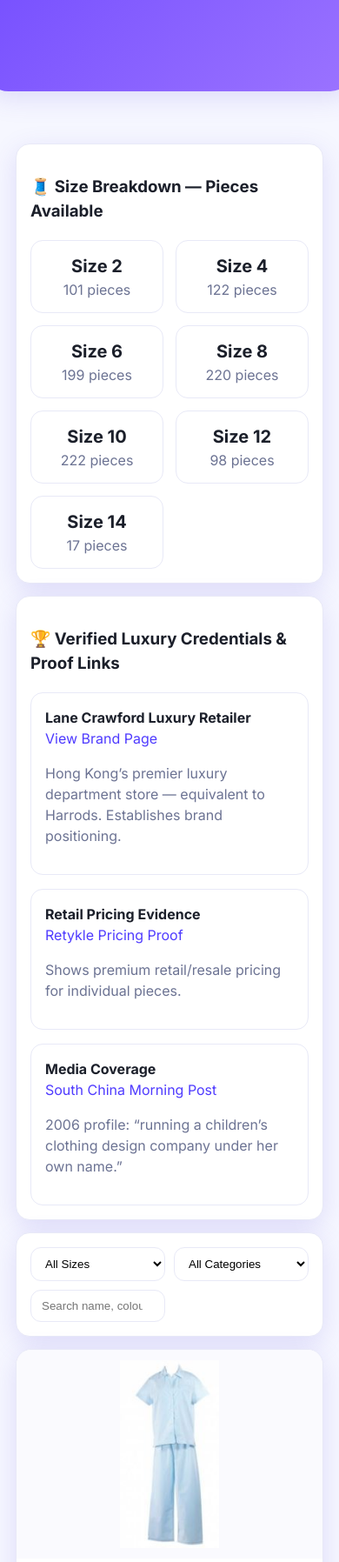
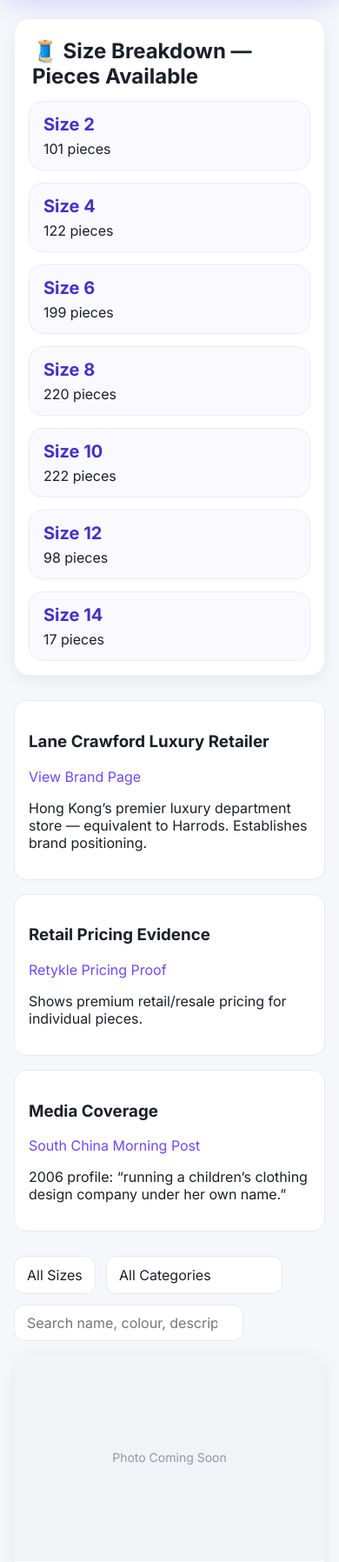
Before and after one commit to Anya916/marleen-molenaar-wholesale, a plain HTML site: page index.html in a window 390 px wide. Shown: the part 204-2000 px from the top of the page at 87% size. Drawn offline with Linux system fonts and the light colour scheme.

Commit message:
Update index.html

```diff
--- a/index.html
+++ b/index.html
@@ -2,293 +2,325 @@
 <html lang="en">
 <head>
 <meta charset="utf-8" />
-<meta name="viewport" content="width=device-width,initial-scale=1" />
+<meta name="viewport" content="width=device-width, initial-scale=1" />
 <title>Marleen Molenaar Collection — Wholesale Catalogue</title>
+<link rel="preconnect" href="https://fonts.googleapis.com">
 <link rel="preconnect" href="https://fonts.gstatic.com" crossorigin>
-<link href="https://fonts.googleapis.com/css2?family=Inter:wght@400;500;700;800&display=swap" rel="stylesheet">
+<link href="https://fonts.googleapis.com/css2?family=Inter:wght@400;500;600;700;800&display=swap" rel="stylesheet">
 <style>
   :root{
-    --bg:#f6f7ff; --card:#ffffff; --ink:#1b1f2a; --muted:#6c7393;
-    --brand1:#6a44ff; --brand2:#9b73ff; --chip:#eef0ff; --chip-ink:#3b3f57;
-    --ok:#0f6936; --border:#e8e9f7; --shadow:0 8px 30px rgba(88,64,214,.15);
+    --bg:#f6f7fb;
+    --card:#ffffff;
+    --ink:#1b1f29;
+    --sub:#5b6475;
+    --accent:#6e48ff;
+    --accent2:#a06bff;
+    --pill:#f0ecff;
+    --ok:#14a44d;
+    --muted:#e7e9f3;
   }
   *{box-sizing:border-box}
-  html,body{margin:0;background:var(--bg);color:var(--ink);font:16px/1.5 Inter,system-ui,-apple-system,Segoe UI,Roboto,Helvetica,Arial}
-  a{color:#4f3bff;text-decoration:none}
-  .wrap{max-width:1100px;margin:0 auto;padding:28px 18px 80px}
-  .hero{
-    color:#fff;margin:0 -18px 18px;border-radius:0 0 28px 28px;padding:46px 18px 28px;
-    background:linear-gradient(135deg,var(--brand1),var(--brand2));
-    box-shadow:var(--shadow)
+  html,body{margin:0;background:var(--bg);color:var(--ink);font-family:Inter,system-ui,-apple-system,Segoe UI,Roboto,Arial,sans-serif}
+  a{color:var(--accent);text-decoration:none}
+  header{
+    background:linear-gradient(135deg,var(--accent),var(--accent2));
+    color:#fff;padding:48px 20px 28px;border-bottom-left-radius:24px;border-bottom-right-radius:24px;
+    box-shadow:0 10px 30px rgba(114,84,255,.25);
   }
-  .hero h1{font-size:48px;line-height:1.02;margin:0 0 10px;font-weight:800;letter-spacing:-.5px}
-  .pill{display:inline-block;background:rgba(255,255,255,.18);backdrop-filter:blur(6px);padding:10px 16px;border-radius:999px;font-weight:600}
-  .panel{background:var(--card);border:1px solid var(--border);border-radius:16px;padding:16px;margin:14px 0;box-shadow:var(--shadow)}
-  .grid-6{display:grid;grid-template-columns:repeat(6,minmax(0,1fr));gap:14px}
-  @media (max-width:960px){.grid-6{grid-template-columns:repeat(3,1fr)}}
-  @media (max-width:620px){.grid-6{grid-template-columns:repeat(2,1fr)} .hero h1{font-size:36px}}
-  .sizeCard{background:#fff;border:1px solid var(--border);border-radius:14px;padding:14px;text-align:center}
-  .sizeCard b{display:block;font-size:20px}
-  .proof-grid{display:grid;grid-template-columns:repeat(3,minmax(0,1fr));gap:16px}
-  @media (max-width:940px){.proof-grid{grid-template-columns:1fr}}
-  .proof{padding:16px;border-radius:14px;border:1px solid var(--border);background:#fff}
-  .filters{display:grid;grid-template-columns:220px 220px 1fr;gap:10px;align-items:center}
-  @media (max-width:820px){.filters{grid-template-columns:1fr 1fr;grid-auto-rows:auto}}
-  select,input[type=search]{width:100%;padding:10px 12px;border:1px solid var(--border);border-radius:12px;background:#fff}
-  .cards{display:grid;grid-template-columns:repeat(3,minmax(0,1fr));gap:18px;margin-top:14px}
-  @media (max-width:1020px){.cards{grid-template-columns:repeat(2,1fr)}}
-  @media (max-width:650px){.cards{grid-template-columns:1fr}}
-  .card{background:#fff;border:1px solid var(--border);border-radius:18px;overflow:hidden;box-shadow:var(--shadow)}
-  .imgbox{background:#fafafe;height:240px;display:flex;align-items:center;justify-content:center}
-  .imgbox img{max-width:90%;max-height:90%;display:block}
-  .meta{padding:14px}
-  .meta h3{margin:0 0 6px;font-size:20px}
-  .muted{color:var(--muted)}
-  .chips{display:flex;flex-wrap:wrap;gap:8px;margin:10px 0}
-  .chip{background:var(--chip);color:var(--chip-ink);padding:6px 10px;border-radius:999px;font-weight:600;font-size:12px}
-  .row{display:flex;gap:10px;flex-wrap:wrap;margin-top:10px}
-  .kpi{background:#fff;border:1px dashed var(--border);padding:10px 12px;border-radius:10px}
-  .footer{margin-top:24px;display:flex;gap:24px;flex-wrap:wrap;align-items:flex-start}
-  .footPanel{flex:1;min-width:260px;padding:18px;border-radius:16px;background:#202433;color:#eaf0ff}
-  .footPanel h3{margin:0 0 10px;color:#aeb8ff}
-  .right{text-align:right}
+  .wrap{max-width:1080px;margin:0 auto;padding:0 16px}
+  h1{margin:0 0 10px;font-size:clamp(28px,5vw,56px);line-height:1.02;font-weight:800;letter-spacing:-.5px}
+  .tag{
+    display:inline-block;margin-top:14px;background:rgba(255,255,255,.18);backdrop-filter: blur(6px);
+    padding:10px 16px;border-radius:999px;font-weight:600
+  }
+  .section{margin:28px 0}
+  .panel{
+    background:var(--card);border-radius:18px;padding:16px;border:1px solid #eef0f6;
+    box-shadow:0 6px 18px rgba(10,14,40,.06)
+  }
+  .size-grid{display:grid;grid-template-columns:repeat(auto-fit,minmax(180px,1fr));gap:14px}
+  .tile{
+    background:#faf9ff;border:1px solid #ece8ff;border-radius:16px;padding:14px 16px
+  }
+  .tile b{display:block;font-size:20px;margin-bottom:6px;color:#4530c7}
+  .proofs{display:grid;grid-template-columns:repeat(auto-fit,minmax(260px,1fr));gap:16px}
+  .proof-card{border:1px solid var(--muted);border-radius:14px;padding:16px;background:#fff}
+  .filters{display:flex;gap:12px;flex-wrap:wrap;margin:12px 0}
+  select, input[type="search"]{
+    appearance:none;border:1px solid var(--muted);background:#fff;border-radius:12px;padding:10px 14px;
+    font:inherit;color:var(--ink)
+  }
+  .grid{display:grid;grid-template-columns:repeat(auto-fill,minmax(280px,1fr));gap:16px}
+  .card{
+    background:#fff;border:1px solid #eef0f6;border-radius:18px;overflow:hidden;
+    box-shadow:0 6px 18px rgba(10,14,40,.06);display:flex;flex-direction:column
+  }
+  .imgbox{background:#f4f6fb;min-height:220px;display:flex;align-items:center;justify-content:center}
+  .imgbox img{width:100%;height:240px;object-fit:contain;display:block}
+  .placeholder{width:100%;height:240px;display:flex;align-items:center;justify-content:center;color:#9097a6;font-size:14px;background:#f1f3f7}
+  .content{padding:16px}
+  .name{font-weight:700;font-size:20px;margin:0 0 4px}
+  .desc{color:var(--sub);font-size:14px;margin:0 0 12px}
+  .chips{display:flex;flex-wrap:wrap;gap:8px;margin:10px 0 8px}
+  .chip{background:#f6f7fb;border:1px dashed #d9deea;border-radius:999px;padding:6px 10px;font-weight:600;font-size:12px}
+  .price-row{display:flex;gap:10px;flex-wrap:wrap}
+  .pill{background:var(--pill);border:1px solid #e6e0ff;border-radius:999px;padding:8px 12px;font-weight:700;font-size:12px}
+  footer{
+    background:#151827;color:#e8e9f0;margin-top:36px
+  }
+  .foot-wrap{max-width:1080px;margin:0 auto;padding:28px 16px;display:flex;gap:28px;flex-wrap:wrap}
+  .foot-col{flex:1 1 280px;background:#0f1220;border-radius:12px;padding:18px;border:1px solid #22263a}
+  .foot-col h3{margin:0 0 10px}
 </style>
 </head>
 <body>
-<div class="hero">
+
+<header>
   <div class="wrap">
     <h1>Marleen Molenaar Collection</h1>
-    <div id="totalsPill" class="pill">Loading totals…</div>
+    <div id="totalsTag" class="tag">Loading…</div>
   </div>
-</div>
+</header>
 
-<div class="wrap">
-  <div class="panel">
-    <h3>🧵 Size Breakdown — Pieces Available</h3>
-    <div id="sizeGrid" class="grid-6"></div>
-  </div>
+<main class="wrap">
+  <section class="section">
+    <div class="panel">
+      <h2 style="margin:6px 4px 14px">🧵 Size Breakdown — Pieces Available</h2>
+      <div id="sizeBreak" class="size-grid"></div>
+    </div>
+  </section>
 
-  <div class="panel">
-    <h3>🏆 Verified Luxury Credentials & Proof Links</h3>
-    <div class="proof-grid">
-      <div class="proof">
-        <strong>Lane Crawford Luxury Retailer</strong><br>
-        <a href="https://www.lanecrawford.com/brand/700351/marleen-molenaar-sleepwear/women" target="_blank">View Brand Page</a>
-        <p class="muted">Hong Kong’s premier luxury department store — equivalent to Harrods. Establishes brand positioning.</p>
+  <section class="section">
+    <div class="proofs">
+      <div class="proof-card">
+        <h3>Lane Crawford Luxury Retailer</h3>
+        <p><a href="https://www.lanecrawford.com/brand/700351/marleen-molenaar-sleepwear/women" target="_blank" rel="noopener">View Brand Page</a></p>
+        <p>Hong Kong’s premier luxury department store — equivalent to Harrods. Establishes brand positioning.</p>
       </div>
-      <div class="proof">
-        <strong>Retail Pricing Evidence</strong><br>
-        <a href="https://www.retykle.com/search?q=marleen%20molenaar" target="_blank">Retykle Pricing Proof</a>
-        <p class="muted">Shows premium retail/resale pricing for individual pieces.</p>
+      <div class="proof-card">
+        <h3>Retail Pricing Evidence</h3>
+        <p><a href="https://www.retykle.com/" target="_blank" rel="noopener">Retykle Pricing Proof</a></p>
+        <p>Shows premium retail/resale pricing for individual pieces.</p>
       </div>
-      <div class="proof">
-        <strong>Media Coverage</strong><br>
-        <a href="https://www.scmp.com/article/533820/eastern-premise" target="_blank">South China Morning Post</a>
-        <p class="muted">2006 profile: “running a children’s clothing design company under her own name.”</p>
+      <div class="proof-card">
+        <h3>Media Coverage</h3>
+        <p><a href="https://www.scmp.com/article/533820/eastern-premise" target="_blank" rel="noopener">South China Morning Post</a></p>
+        <p>2006 profile: “running a children’s clothing design company under her own name.”</p>
       </div>
     </div>
-  </div>
+  </section>
 
-  <div class="filters panel">
-    <select id="sizeFilter">
-      <option value="">All Sizes</option>
-      <option value="2">Size 2</option><option value="4">Size 4</option>
-      <option value="6">Size 6</option><option value="8">Size 8</option>
-      <option value="10">Size 10</option><option value="12">Size 12</option>
-      <option value="14">Size 14</option>
-    </select>
-    <select id="catFilter">
-      <option value="">All Categories</option>
-      <option>Children's</option><option>Sleep/Lounge (Unisex)</option>
-      <option>Ladies</option><option>Boys</option><option>Rainwear</option>
-    </select>
-    <input id="search" type="search" placeholder="Search name, colour, description" />
-  </div>
+  <section class="section">
+    <div class="filters">
+      <select id="sizeFilter">
+        <option value="">All Sizes</option>
+        <option>2</option><option>4</option><option>6</option><option>8</option><option>10</option><option>12</option><option>14</option>
+      </select>
+      <select id="catFilter">
+        <option value="">All Categories</option>
+        <option>Children's</option>
+        <option>Sleep/Lounge (Unisex)</option>
+        <option>Ladies</option>
+        <option>Boys</option>
+        <option>Baby</option>
+        <option>Outerwear</option>
+      </select>
+      <input id="searchBox" type="search" placeholder="Search name, colour, description"/>
+    </div>
+    <div id="grid" class="grid"></div>
+  </section>
+</main>
 
-  <div id="cards" class="cards"></div>
-
-  <div class="footer">
-    <div class="footPanel">
+<footer>
+  <div class="foot-wrap">
+    <div class="foot-col">
       <h3>Contact Information</h3>
-      <p><strong>Gary Flax:</strong> +61 414 242 142<br>
-         <strong>Location:</strong> Vaucluse, Sydney NSW<br>
-         <strong>Viewing:</strong> Weekdays 5pm+, Weekends anytime<br>
-         <strong>Brand:</strong> Marleen Molenaar (Lane Crawford Heritage)<br>
-         <strong>Access:</strong> Ground floor, driveway access for easy pickup</p>
+      <p><b>Gary Flax</b> · +61 414 242 142</p>
+      <p><b>Location:</b> Vaucluse, Sydney NSW</p>
+      <p><b>Viewing:</b> Weekdays 5pm+, Weekends anytime</p>
+      <p><b>Brand:</b> Marleen Molenaar (Lane Crawford Heritage)</p>
+      <p><b>Wholesale Price:</b> $18,000–$22,000 complete collection</p>
+      <p><b>Quick Sale:</b> $12,000 complete collection</p>
+      <p><b>Access:</b> Ground floor, driveway access for easy pickup</p>
     </div>
-    <div class="footPanel">
+    <div class="foot-col">
       <h3>Collection Summary</h3>
-      <p><span id="sumPieces">—</span> pieces across <span id="sumSkus">—</span> SKUs<br>
-         Organised in <strong>50</strong> boxes for easy pickup<br>
-         Storage: Professional organisation system</p>
-      <div class="row">
-        <div class="kpi"><strong>Wholesale:</strong> <span id="wholesaleTotal">—</span></div>
-        <div class="kpi"><strong>Quick Sale:</strong> <span id="quickSaleTotal">—</span></div>
-      </div>
+      <p id="footPieces"><b>—</b> pieces across <b>—</b> SKUs</p>
+      <p>Organized in <b>50</b> boxes for easy pickup</p>
+      <p>Storage: Professional organization system</p>
     </div>
   </div>
-</div>
+</footer>
 
 <script>
-// ---------- configuration ----------
-const IMAGE_MAP = Object.freeze({
-  // minimal set; extend freely (item_name => image path)
-  "Cora Blue": "images/image1_small.jpg",
-  "Cora Pink": "images/image2_small.jpg",
-  "Ava Green/Yellow": "images/image4_small.jpg",
-  "Harper Lemon/Green": "images/image5_small.jpg",
-  "Ruby Check Pink": "images/image6_small.jpg",
-  "Ella Semi Pink": "images/image7_small.jpg",
-  "Grace Off-White": "images/image8_small.jpg",
-  "Isabella Blue Check": "images/image9_small.jpg",
-  "Isabella Pink Check": "images/image9_small.jpg",
-  "Mia Blue": "images/image10_small.jpg",
-  "Mia Lilac": "images/image10_small.jpg",
-  "Ella Suzy 90 Pink": "images/image11_small.jpg",
-  "Charlotte Suzy 90 Blue": "images/image14_small.jpg",
-  "Eliana Lemon Floral": "images/image15_small.jpg",
-  "Cora Sleeveless Floral Blue": "images/image16_small.jpg",
-  "Jack Boys PJ Blue/Brown": "images/image17_small.jpg",
-  "Oliver Long PJ Black Check": "images/image18_small.jpg",
-  "Thomas Grey/Blue Shorts": "images/image19_small.jpg",
-  "Maisie Baby Pink": "images/image20_small.jpg",
-  "Olivia Ladies PJs Pink": "images/image21_small.jpg",
-  "Olivia Ladies PJs Blue": "images/image21_small.jpg",
-  "Aria Light Blue": "images/image22_small.jpg",
-  "Layla Ladies Short PJs Floral": "images/image23_small.jpg",
-  "Layla Short Nighty Floral Yellow": "images/image24_small.jpg",
-  "Sophia Blouse Off-White": "images/image25_small.jpg",
-  "Sophia Blouse Blue": "images/image25_small.jpg",
-  "Summer Gown Lilac/Lemon/Blue": "images/image26_small.jpg",
-  "Maya Leopard Gown": "images/image27_small.jpg",
-  "Josh Check Gown": "images/image28_small.jpg",
-  "Jack Brown Gown": "images/image29_small.jpg",
-  "Fireman Raincoat no hat Yellow": "images/image30_small.jpg",
-  "Candy Raincoat + Hat Pink": "images/image31_small.jpg",
-  "Candy Raincoat no hat Pink": "images/image32_small.jpg",
-  "Fireman Raincoat + Hat Yellow": "images/image33_small.jpg"
-});
-const QUICK_SALE_TARGET = 12000;   // AUD
+// ---------- helpers ----------
 
-// ---------- helpers ----------
-const fmtMoney = v => new Intl.NumberFormat('en-AU',{style:'currency',currency:'AUD',maximumFractionDigits:2}).format(v||0);
-const sizeCols = ["size2","size4","size6","size8","size10","size12","size14"];
-const sizeLabel = {size2:"2",size4:"4",size6:"6",size8:"8",size10:"10",size12:"12",size14:"14"};
-const imgFallback = "images/placeholder.webp";
+const SIZES = [2,4,6,8,10,12,14];
 
-function makeSizeChips(row){
-  const chips = [];
-  sizeCols.forEach(k=>{
-    const n = Number(row[k]||0);
-    if(n>0) chips.push(`<span class="chip">${sizeLabel[k]}×${n}</span>`);
-  });
-  return chips.join(" ");
+function parseSizesFromText(s) {
+  // Accept things like "2×4, 4×2, 6×10, 8×5, 10×4, 12×1" (× or x)
+  const counts = {2:0,4:0,6:0,8:0,10:0,12:0,14:0};
+  if (!s) return counts;
+  const cleaned = s.replace(/×/g,'x');
+  const parts = cleaned.split(/[,;]+/);
+  for (let p of parts) {
+    const m = p.trim().match(/^(\d{1,2})\s*[xX]\s*(\d+)$/);
+    if (m) {
+      const size = parseInt(m[1],10);
+      const qty  = parseInt(m[2],10);
+      if (counts[size] !== undefined) counts[size] += qty;
+    }
+  }
+  return counts;
 }
 
-function chooseImage(row){
-  // try specific key first; else fall back by item name; else placeholder
-  const key1 = row.image_key || "";
-  const key2 = `${row.item_name} ${row.colour||""}`.trim();
-  const key3 = row.item_name;
-  return IMAGE_MAP[key1] || IMAGE_MAP[key2] || IMAGE_MAP[key3] || imgFallback;
+function sumSizes(row){
+  // prefer numeric columns if present; else parse text "sizes"
+  let anyNumeric = false, total = 0, per = {};
+  for (const sz of SIZES){
+    const key = 'size'+sz;
+    const v = Number(row[key] ?? '') || 0;
+    per[sz] = v;
+    if (v>0) anyNumeric = true;
+  }
+  if (!anyNumeric){
+    const parsed = parseSizesFromText(row.sizes);
+    per = parsed;
+  }
+  for (const sz of SIZES) total += per[sz]||0;
+  return {per,total};
 }
 
-function applyFilters(rows){
-  const size = document.getElementById('sizeFilter').value;
-  const cat  = document.getElementById('catFilter').value;
-  const q    = document.getElementById('search').value.trim().toLowerCase();
+function money(n){return isFinite(n)?'$'+n.toFixed(2)+' AUD':'—'}
 
-  return rows.filter(r=>{
-    if(size){
-      const k = "size"+size;
-      if(!(Number(r[k]||0) > 0)) return false;
+// ---------- load CSV ----------
+async function loadCSV(url){
+  const res = await fetch(url, {cache:'no-store'});
+  const text = await res.text();
+  // basic CSV parse that keeps headers
+  const rows = [];
+  const lines = text.trim().split(/\r?\n/);
+  const headers = lines.shift().split(',').map(h=>h.trim());
+  for (const line of lines){
+    // split respecting simple quoted fields
+    const cells = [];
+    let cur='', inQ=false;
+    for (let i=0;i<line.length;i++){
+      const c=line[i];
+      if (c==='"' ){ inQ=!inQ; continue; }
+      if (c===',' && !inQ){ cells.push(cur); cur=''; continue; }
+      cur+=c;
     }
-    if(cat && r.category!==cat) return false;
-    if(q){
-      const hay = (r.item_name+" "+(r.description||"")+" "+(r.colour||"")).toLowerCase();
-      if(!hay.includes(q)) return false;
+    cells.push(cur);
+    const obj={};
+    headers.forEach((h,idx)=>obj[h]= (cells[idx]??'').trim());
+    // coerce numbers
+    if (obj.rrp) obj.rrp = Number(String(obj.rrp).replace(/[^0-9.]/g,'')) || 0;
+    if (obj.wholesale_price) obj.wholesale_price = Number(String(obj.wholesale_price).replace(/[^0-9.]/g,'')) || 0;
+    for (const sz of SIZES){
+      const k='size'+sz; if (k in obj) obj[k] = Number(obj[k])||0;
     }
-    return true;
-  });
-}
-
-function renderSizeBreakdown(rows){
-  const totals = {2:0,4:0,6:0,8:0,10:0,12:0,14:0};
-  rows.forEach(r=>{
-    totals[2]+=+r.size2||0; totals[4]+=+r.size4||0; totals[6]+=+r.size6||0;
-    totals[8]+=+r.size8||0; totals[10]+=+r.size10||0; totals[12]+=+r.size12||0; totals[14]+=+r.size14||0;
-  });
-  const grid = document.getElementById("sizeGrid");
-  grid.innerHTML = [2,4,6,8,10,12,14].map(s=>(
-    `<div class="sizeCard"><b>Size ${s}</b><span class="muted">${totals[s]} pieces</span></div>`
-  )).join("");
-
-  const pieces = Object.values(totals).reduce((a,b)=>a+b,0);
-  document.getElementById("totalsPill").textContent = `${pieces} pieces • ${rows.length} SKUs • 50 boxes`;
-  document.getElementById("sumPieces").textContent = pieces.toLocaleString();
-  document.getElementById("sumSkus").textContent = rows.length.toLocaleString();
-}
-
-function renderCards(rows){
-  // sort: with image first, then by name
-  const withScore = rows.map(r=>{
-    const src = chooseImage(r);
-    return {...r, _img:src, _score: src===imgFallback?1:0};
-  }).sort((a,b)=> a._score-b._score || a.item_name.localeCompare(b.item_name));
-
-  const html = withScore.map(r=>`
-    <article class="card">
-      <div class="imgbox"><img alt="" src="${r._img}" onerror="this.src='${imgFallback}'"></div>
-      <div class="meta">
-        <h3>${r.item_name}</h3>
-        <div class="muted">${r.description || ''}${r.colour?` • Colour: ${r.colour}`:''}</div>
-        <div class="chips">${makeSizeChips(r)}</div>
-        <div class="row">
-          <div class="kpi"><strong>Qty:</strong> ${r.qty||0}</div>
-          <div class="kpi"><strong>RRP:</strong> ${r.rrp ? fmtMoney(r.rrp) : '—'}</div>
-          <div class="kpi"><strong>Wholesale:</strong> ${r.wholesale_price ? fmtMoney(r.wholesale_price) : '—'}</div>
-        </div>
-      </div>
-    </article>`).join("");
-  document.getElementById("cards").innerHTML = html;
-
-  // totals money
-  const wholesaleTotal = withScore.reduce((a,r)=>a + (Number(r.wholesale_price||0) * Number(r.qty||0)), 0);
-  document.getElementById("wholesaleTotal").textContent = fmtMoney(wholesaleTotal);
-  document.getElementById("quickSaleTotal").textContent = fmtMoney(QUICK_SALE_TARGET);
-}
-
-function parseCSV(text){
-  const lines = text.replace(/\r/g,'').split('\n').filter(Boolean);
-  const head = lines.shift().split(',');
-  const rows = lines.map(l=>{
-    // simple CSV (no commas inside fields in this file)
-    const cells = l.split(',').map(s=>s.trim());
-    const o={}; head.forEach((h,i)=>o[h]=cells[i]??'');
-    // numeric fields
-    ['rrp','wholesale_price','size2','size4','size6','size8','size10','size12','size14','qty']
-      .forEach(k=> o[k] = Number(o[k]||0));
-    return o;
-  });
+    rows.push(obj);
+  }
   return rows;
 }
 
-async function load(){
-  const res = await fetch('detailed_inventory.csv?cache='+Date.now());
-  const csv = await res.text();
-  const data = parseCSV(csv);
+function itemHasImage(r){ return r.image && r.image.length>0; }
 
-  // render
-  renderSizeBreakdown(data);
-  renderCards(applyFilters(data));
+function buildCard(row, perSizes, total){
+  const imgHTML = row.image ? `<img src="${row.image}" alt="${row.item_name}">`
+                            : `<div class="placeholder">Photo Coming Soon</div>`;
+  const sizeChips = SIZES.filter(sz=>perSizes[sz]>0)
+    .map(sz=>`<span class="chip">${sz}×${perSizes[sz]}</span>`).join('');
+  const desc = `${row.description || ''} • <b>Colour:</b> ${row.colour||'—'}`.replace(/\s+/g,' ').trim();
 
-  // wire filters
-  ['sizeFilter','catFilter','search'].forEach(id=>{
-    document.getElementById(id).addEventListener('input',()=>renderCards(applyFilters(data)));
-    document.getElementById(id).addEventListener('change',()=>renderCards(applyFilters(data)));
+  const rrp = (row.rrp && row.rrp>0) ? row.rrp : 0;
+  const wh  = (row.wholesale_price && row.wholesale_price>0) ? row.wholesale_price
+            : (rrp ? rrp*0.315 : 0); // sensible fallback
+
+  return `
+  <article class="card" data-name="${(row.item_name||'').toLowerCase()}" data-cat="${(row.category||'').toLowerCase()}">
+    <div class="imgbox">${imgHTML}</div>
+    <div class="content">
+      <h3 class="name">${row.item_name||'—'}</h3>
+      <p class="desc">${desc}</p>
+      <div class="chips">${sizeChips||'<span class="chip">No sizes</span>'}</div>
+      <div class="chips">
+        <span class="chip"><b>Qty:</b> ${total}</span>
+      </div>
+      <div class="price-row">
+        <span class="pill">RRP: ${rrp?money(rrp):'—'}</span>
+        <span class="pill">Wholesale: ${wh?money(wh):'—'}</span>
+      </div>
+    </div>
+  </article>`;
+}
+
+(async function(){
+  const data = await loadCSV('detailed_inventory.csv');
+
+  // compute sizes & totals
+  const enriched = data.map(r=>{
+    const {per,total} = sumSizes(r);
+    return {...r, _sizes:per, _total:total};
   });
-}
-load();
+
+  // sort: with images first, then by name
+  enriched.sort((a,b)=>{
+    const ai=itemHasImage(a), bi=itemHasImage(b);
+    if (ai!==bi) return bi - ai;
+    return (a.item_name||'').localeCompare(b.item_name||'');
+  });
+
+  // render cards (with basic filters)
+  const grid = document.getElementById('grid');
+  const html = enriched.map(r=>buildCard(r, r._sizes, r._total)).join('');
+  grid.innerHTML = html;
+
+  // top totals
+  const totalPieces = enriched.reduce((s,r)=>s + (r._total||0),0);
+  const skus = enriched.length;
+  document.getElementById('totalsTag').textContent = `${totalPieces.toLocaleString()} pieces • ${skus} SKUs • 50 boxes`;
+  document.getElementById('footPieces').innerHTML = `<b>${totalPieces.toLocaleString()}</b> pieces across <b>${skus}</b> SKUs`;
+
+  // size breakdown
+  const sizeTotals = Object.fromEntries(SIZES.map(sz=>[sz,0]));
+  for (const r of enriched){
+    for (const sz of SIZES) sizeTotals[sz] += r._sizes[sz]||0;
+  }
+  const sb = document.getElementById('sizeBreak');
+  sb.innerHTML = SIZES.map(sz=>`
+    <div class="tile"><b>Size ${sz}</b><span>${(sizeTotals[sz]||0).toLocaleString()} pieces</span></div>
+  `).join('');
+
+  // filters
+  const sizeFilter = document.getElementById('sizeFilter');
+  const catFilter  = document.getElementById('catFilter');
+  const searchBox  = document.getElementById('searchBox');
+
+  function applyFilters(){
+    const sVal = sizeFilter.value;
+    const cVal = (catFilter.value||'').toLowerCase();
+    const q = (searchBox.value||'').toLowerCase();
+    const cards = grid.querySelectorAll('.card');
+    enriched.forEach((r,idx)=>{
+      const el = cards[idx];
+      let ok = true;
+      if (sVal){
+        ok = ok && (r._sizes[Number(sVal)]>0);
+      }
+      if (cVal){
+        ok = ok && ((r.category||'').toLowerCase().includes(cVal));
+      }
+      if (q){
+        const blob = `${r.item_name} ${r.description} ${r.colour}`.toLowerCase();
+        ok = ok && blob.includes(q);
+      }
+      el.style.display = ok ? '' : 'none';
+    });
+  }
+  [sizeFilter,catFilter,searchBox].forEach(el=>el.addEventListener('input',applyFilters));
+})();
 </script>
 </body>
 </html>
```
